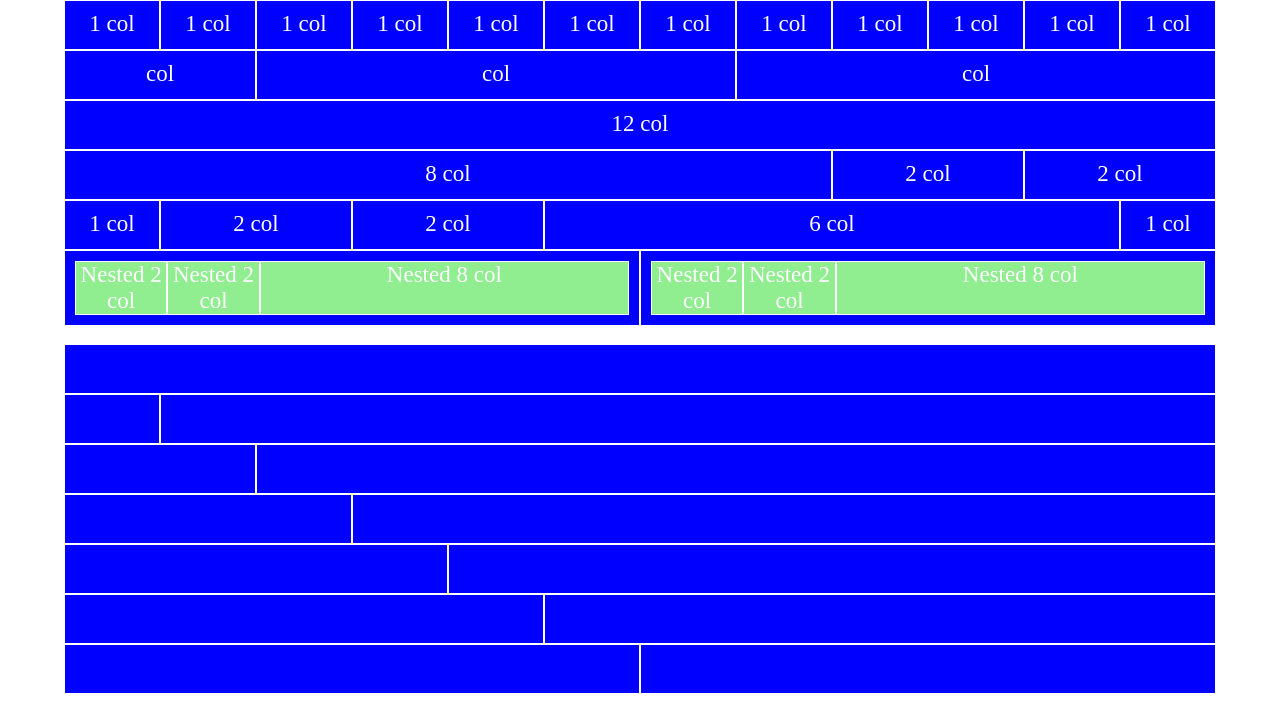
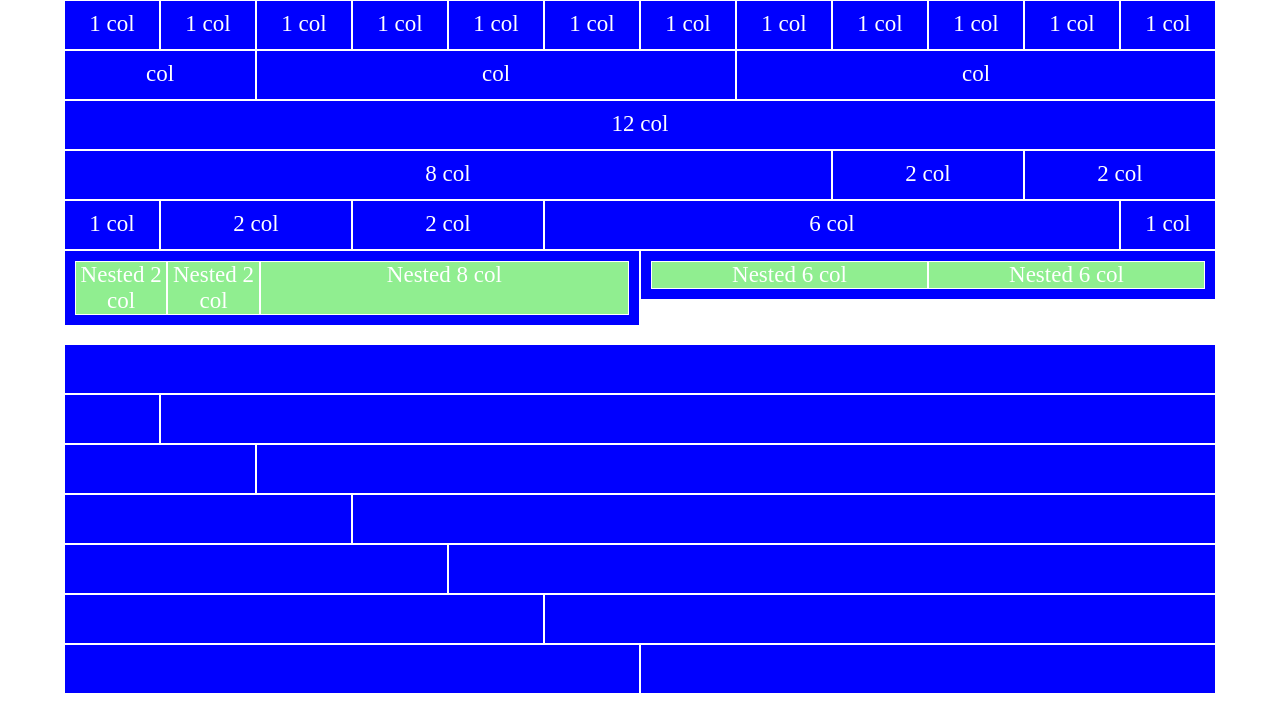
Before and after one commit to Deki97/html-css-12bool, a plain HTML site: page index.html in a window 1280 px wide. Shown: the top 727 px of the page. Drawn offline with Linux system fonts and the light colour scheme.

Commit message:
12bool done

```diff
--- a/index.html
+++ b/index.html
@@ -200,21 +200,15 @@
 
             <div class="col-xs-6">
                 <div class="row box">
-                    <div class="col-xs-2">
+                    <div class="col-xs-6">
                         <div class="nested-box">
-                            Nested 2 col
+                            Nested 6 col
                         </div>
                     </div>
 
-                    <div class="col-xs-2">
+                    <div class="col-xs-6">
                         <div class="nested-box">
-                            Nested 2 col
-                        </div>
-                    </div>
-
-                    <div class="col-xs-8">
-                        <div class="nested-box">
-                            Nested 8 col
+                            Nested 6 col
                         </div>
                     </div>
                 </div>
```
